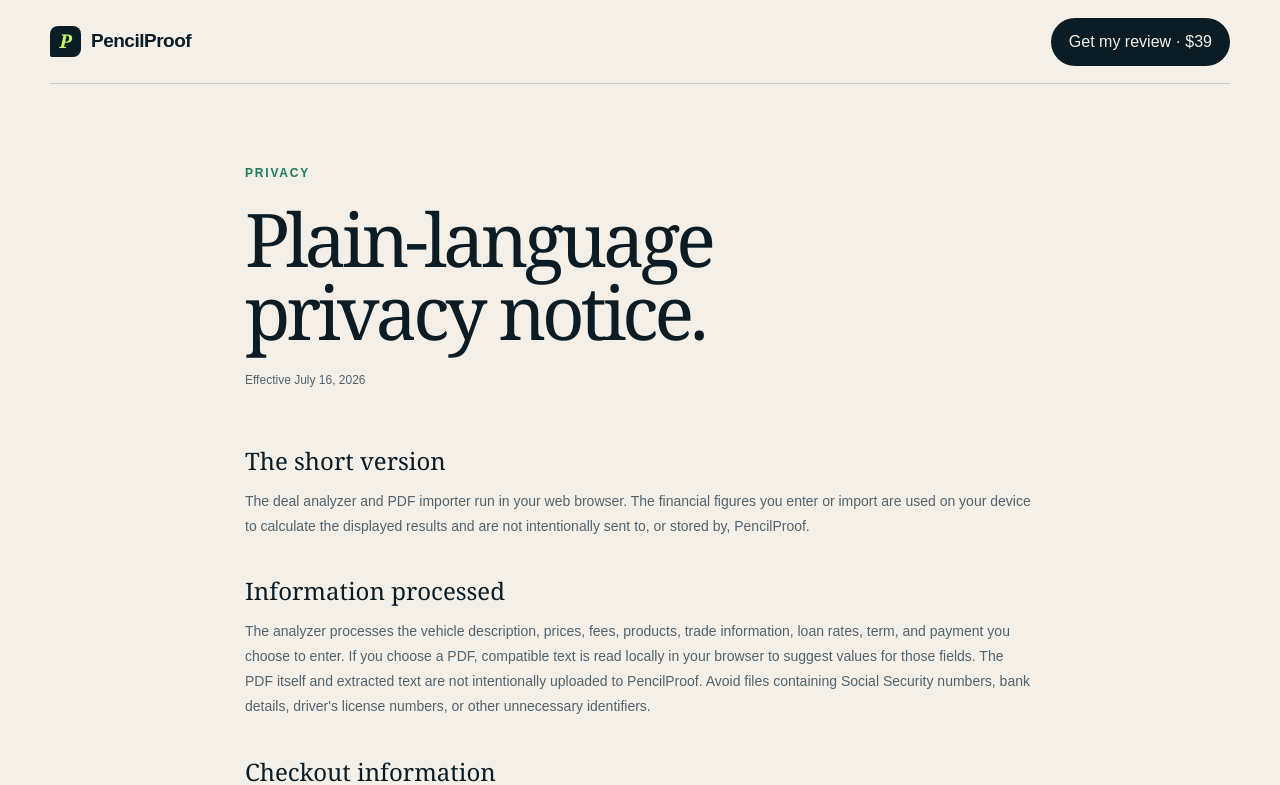
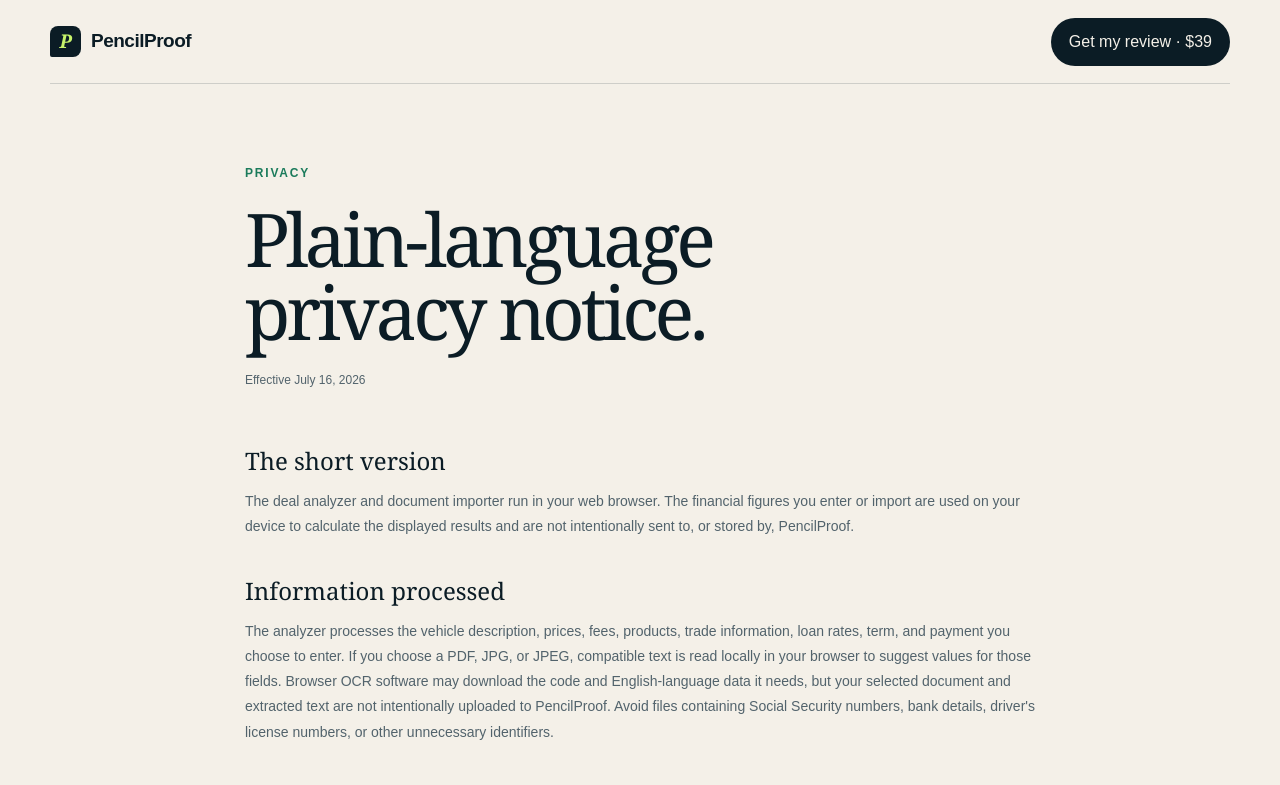
Before and after one commit to jpk0705/pencilproof, a Next.js app: page /privacy in a window 1280 px wide. Shown: the top 785 px of the page. Built offline with nearby package versions, Linux system fonts and the light colour scheme.

Commit message:
Document browser image processing

```diff
--- a/app/privacy/page.tsx
+++ b/app/privacy/page.tsx
@@ -7,8 +7,8 @@ export default function PrivacyPage() {
       <nav className="site-nav" aria-label="Main navigation"><Link className="brand" href="/"><span className="brand-mark">P</span><span>PencilProof</span></Link><a className="nav-cta" href={CHECKOUT_URL}>Get my review · $39</a></nav>
       <article className="legal-copy shell">
         <p className="kicker">PRIVACY</p><h1>Plain-language privacy notice.</h1><p className="legal-date">Effective July 16, 2026</p>
-        <h2>The short version</h2><p>The deal analyzer and PDF importer run in your web browser. The financial figures you enter or import are used on your device to calculate the displayed results and are not intentionally sent to, or stored by, PencilProof.</p>
-        <h2>Information processed</h2><p>The analyzer processes the vehicle description, prices, fees, products, trade information, loan rates, term, and payment you choose to enter. If you choose a PDF, compatible text is read locally in your browser to suggest values for those fields. The PDF itself and extracted text are not intentionally uploaded to PencilProof. Avoid files containing Social Security numbers, bank details, driver&apos;s license numbers, or other unnecessary identifiers.</p>
+        <h2>The short version</h2><p>The deal analyzer and document importer run in your web browser. The financial figures you enter or import are used on your device to calculate the displayed results and are not intentionally sent to, or stored by, PencilProof.</p>
+        <h2>Information processed</h2><p>The analyzer processes the vehicle description, prices, fees, products, trade information, loan rates, term, and payment you choose to enter. If you choose a PDF, JPG, or JPEG, compatible text is read locally in your browser to suggest values for those fields. Browser OCR software may download the code and English-language data it needs, but your selected document and extracted text are not intentionally uploaded to PencilProof. Avoid files containing Social Security numbers, bank details, driver&apos;s license numbers, or other unnecessary identifiers.</p>
         <h2>Checkout information</h2><p>If you purchase a review, checkout is hosted by Link and Stripe. They process information such as your name, email address, billing details, payment method, location for tax purposes, and transaction information under their own privacy terms. PencilProof may receive ordinary order details such as your name, email, purchase status, amount, and transaction reference for access and support, but does not receive your full card number. See the <a href="https://link.com/privacy">Link Privacy Policy</a> and <a href="https://stripe.com/privacy">Stripe Privacy Policy</a>.</p>
         <h2>Basic site operations</h2><p>Like most hosted websites, infrastructure providers may process technical information needed to serve and secure the site, such as IP address, browser type, request time, and error logs. PencilProof does not currently use advertising cookies or sell personal information.</p>
         <h2>Your choices</h2><p>You can clear the analyzer at any time with the “Clear all” button or close the browser tab. Because deal inputs are not stored by PencilProof, we cannot retrieve a past analysis. For checkout-data requests, use the privacy and support options provided by Link or Stripe.</p>
```
